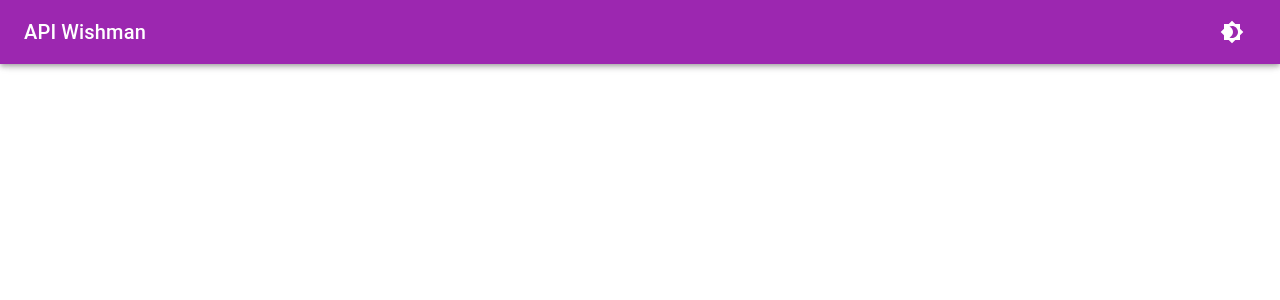
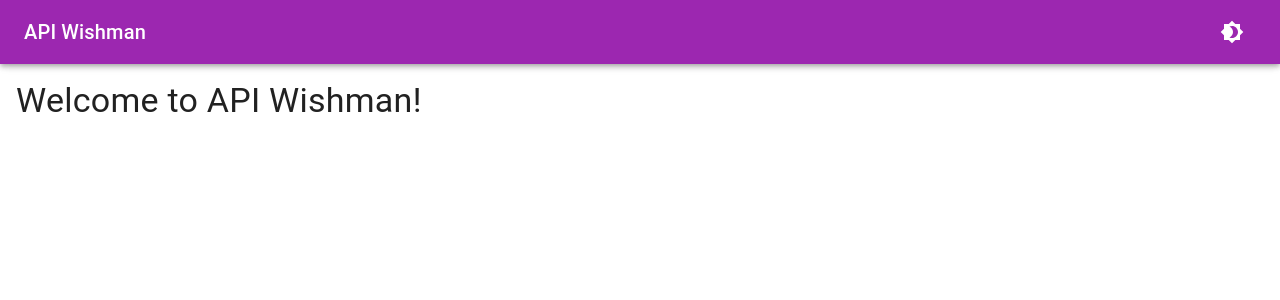
Before and after one commit to WinDogsXP/api-wishman-next, a Next.js app: page / in a window 1280 px wide. Shown: the top 300 px of the page. Built offline with nearby package versions, Linux system fonts and the light colour scheme.

Commit message:
Index page

```diff
--- a/src/app/page.tsx
+++ b/src/app/page.tsx
@@ -1,3 +1,5 @@
-export default function Home() {
-  return <></>;
+import { Typography } from "@mui/material";
+
+export default function IndexPage() {
+  return <Typography variant="h4">Welcome to API Wishman!</Typography>;
 }
```
